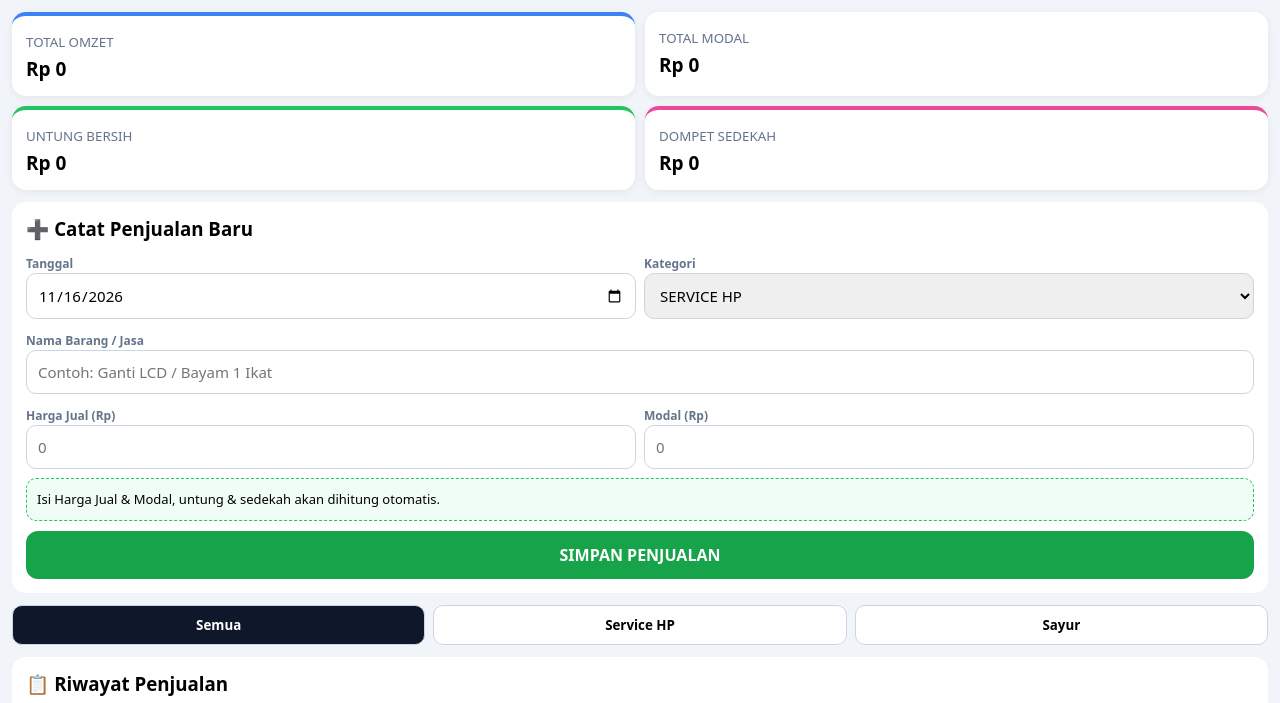
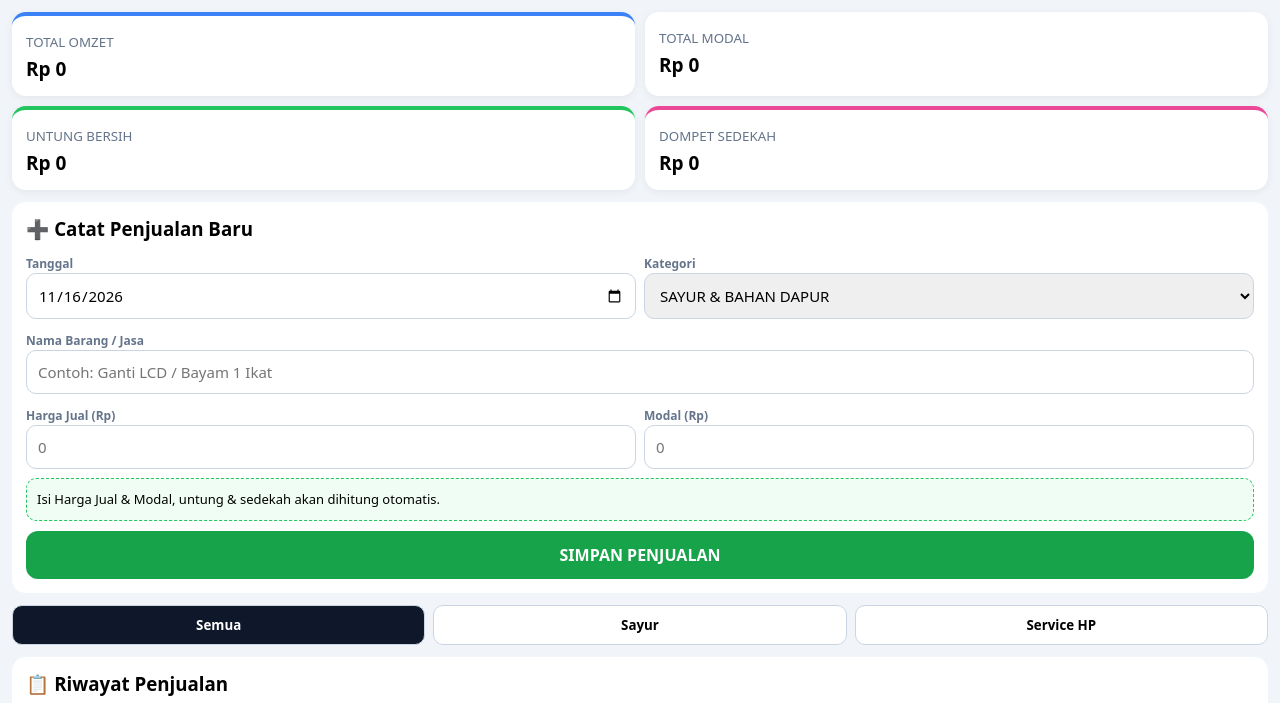
Before and after one commit to alfatihahreskyazzahra-byte/danabisnisai, a plain HTML site: page index.html in a window 1280 px wide. Shown: the part 96-799 px from the top of the page. Drawn offline with Linux system fonts and the light colour scheme; no server answers.

Commit message:
Update index.html

```diff
--- a/index.html
+++ b/index.html
@@ -20,7 +20,7 @@
 <h3>➕ Catat Penjualan Baru</h3>
 <div class="row">
 <div><label>Tanggal</label><input type="date" id="tgl"></div>
-<div><label>Kategori</label><select id="kat"><option value="SERVICE HP">SERVICE HP</option><option value="SAYUR & BAHAN DAPUR">SAYUR & BAHAN DAPUR</option></select></div>
+<div><label>Kategori</label><select id="kat"><option value="SAYUR & BAHAN DAPUR">SAYUR & BAHAN DAPUR</option><option value="SERVICE HP">SERVICE HP</option></select></div>
 </div>
 <label>Nama Barang / Jasa</label><input id="nama" placeholder="Contoh: Ganti LCD / Bayam 1 Ikat">
 <div class="row">
@@ -33,8 +33,8 @@
 
 <div class="top">
 <button onclick="filterK('SEMUA',this)" class="active">Semua</button>
+<button onclick="filterK('SAYUR & BAHAN DAPUR',this)">Sayur</button>
 <button onclick="filterK('SERVICE HP',this)">Service HP</button>
-<button onclick="filterK('SAYUR & BAHAN DAPUR',this)">Sayur</button>
 </div>
 
 <div class="box">
```
